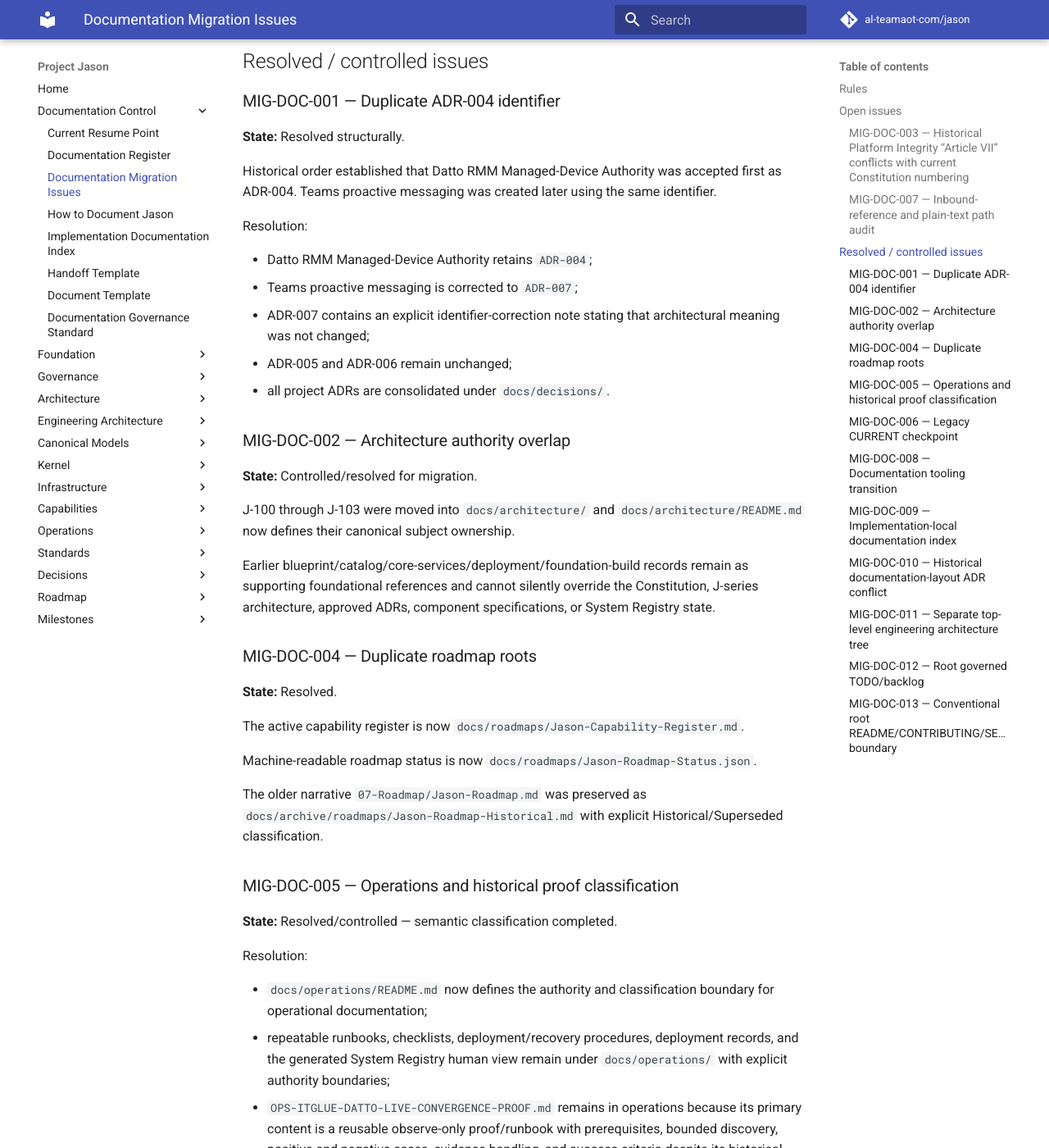
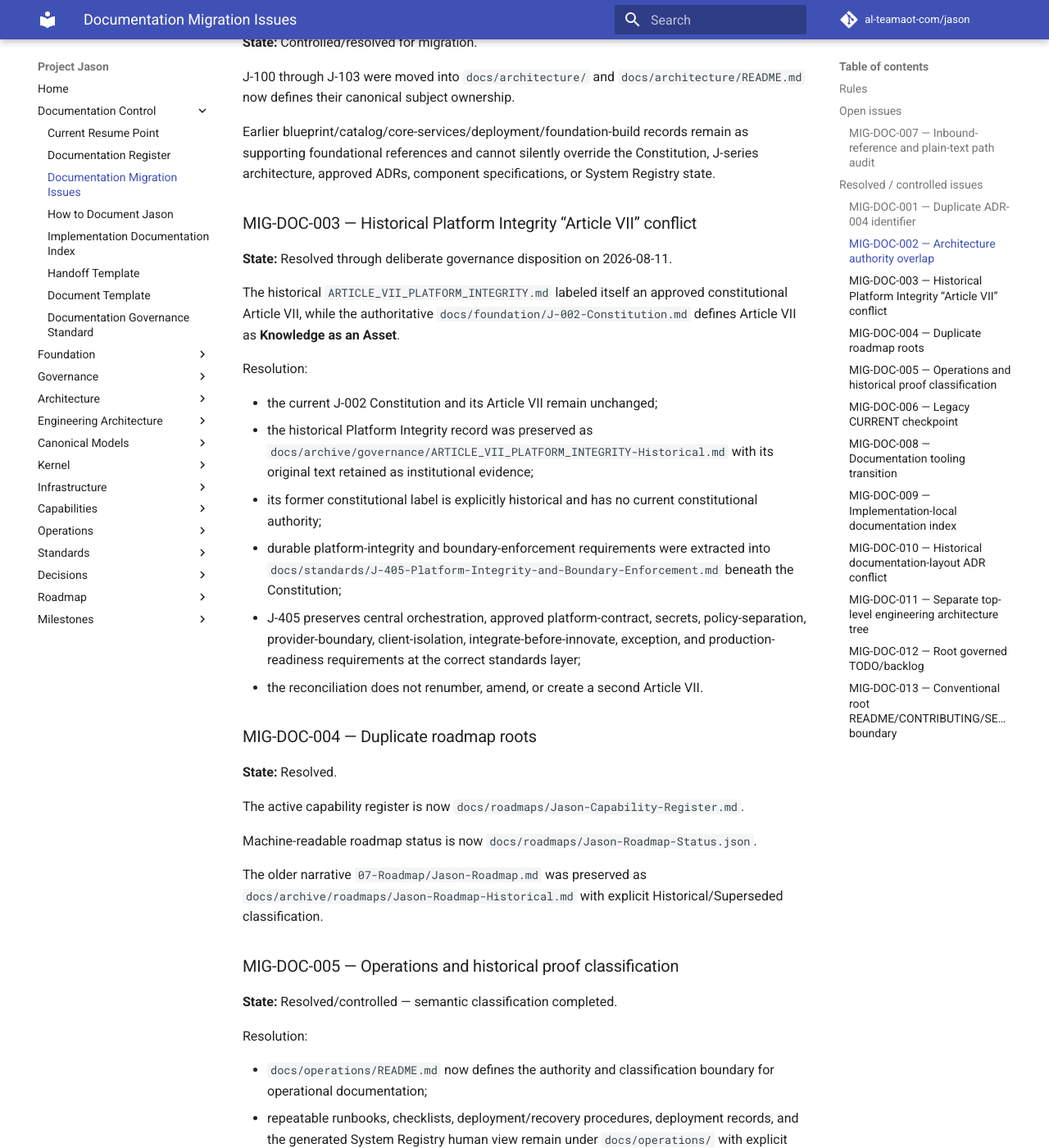
Before and after one commit to al-teamaot-com/jason, an MkDocs documentation site: the page built from docs/control/DOCUMENTATION-MIGRATION-ISSUES.md, in a window 1280 px wide and 1400 px high, scrolled down 1796 px. Shown: the whole window at 82% size. Built offline with MkDocs 1.6.1 and Material for MkDocs 9.7.7, drawn with Linux system fonts in a browser that asks for light colours; comment, search, counter and statistics services are not loaded; some of the changed text lies outside the part shown.

Commit message:
Close Platform Integrity Article VII reconciliation

```diff
--- a/docs/control/DOCUMENTATION-MIGRATION-ISSUES.md
+++ b/docs/control/DOCUMENTATION-MIGRATION-ISSUES.md
@@ -13,21 +13,6 @@
 - Record material reconciliation before retiring conflicting authority.
 
 ## Open issues
-
-### MIG-DOC-003 — Historical Platform Integrity “Article VII” conflicts with current Constitution numbering
-
-**State:** Open — authority conflict contained, formal disposition still required.
-
-`docs/governance/ARTICLE_VII_PLATFORM_INTEGRITY.md` labels itself an approved constitutional Article VII, while the current authoritative `docs/foundation/J-002-Constitution.md` defines Article VII as **Knowledge as an Asset**.
-
-The conflict is currently contained by `docs/governance/README.md`:
-
-- J-002 is higher authority;
-- the Platform Integrity document must not be treated as current Constitution Article VII;
-- non-conflicting requirements may be used only as supporting governance context;
-- unique durable requirements should be reconciled into the appropriate canonical Constitution, architecture, standard, or governance owner before the historical record is archived or retired.
-
-Remaining work requires deliberate constitutional/governance review rather than an offline path-only cleanup.
 
 ### MIG-DOC-007 — Inbound-reference and plain-text path audit
 
@@ -72,6 +57,21 @@ Resolution:
 J-100 through J-103 were moved into `docs/architecture/` and `docs/architecture/README.md` now defines their canonical subject ownership.
 
 Earlier blueprint/catalog/core-services/deployment/foundation-build records remain as supporting foundational references and cannot silently override the Constitution, J-series architecture, approved ADRs, component specifications, or System Registry state.
+
+### MIG-DOC-003 — Historical Platform Integrity “Article VII” conflict
+
+**State:** Resolved through deliberate governance disposition on 2026-08-11.
+
+The historical `ARTICLE_VII_PLATFORM_INTEGRITY.md` labeled itself an approved constitutional Article VII, while the authoritative `docs/foundation/J-002-Constitution.md` defines Article VII as **Knowledge as an Asset**.
+
+Resolution:
+
+- the current J-002 Constitution and its Article VII remain unchanged;
+- the historical Platform Integrity record was preserved as `docs/archive/governance/ARTICLE_VII_PLATFORM_INTEGRITY-Historical.md` with its original text retained as institutional evidence;
+- its former constitutional label is explicitly historical and has no current constitutional authority;
+- durable platform-integrity and boundary-enforcement requirements were extracted into `docs/standards/J-405-Platform-Integrity-and-Boundary-Enforcement.md` beneath the Constitution;
+- J-405 preserves central orchestration, approved platform-contract, secrets, policy-separation, provider-boundary, client-isolation, integrate-before-innovate, exception, and production-readiness requirements at the correct standards layer;
+- the reconciliation does not renumber, amend, or create a second Article VII.
 
 ### MIG-DOC-004 — Duplicate roadmap roots
 
```
